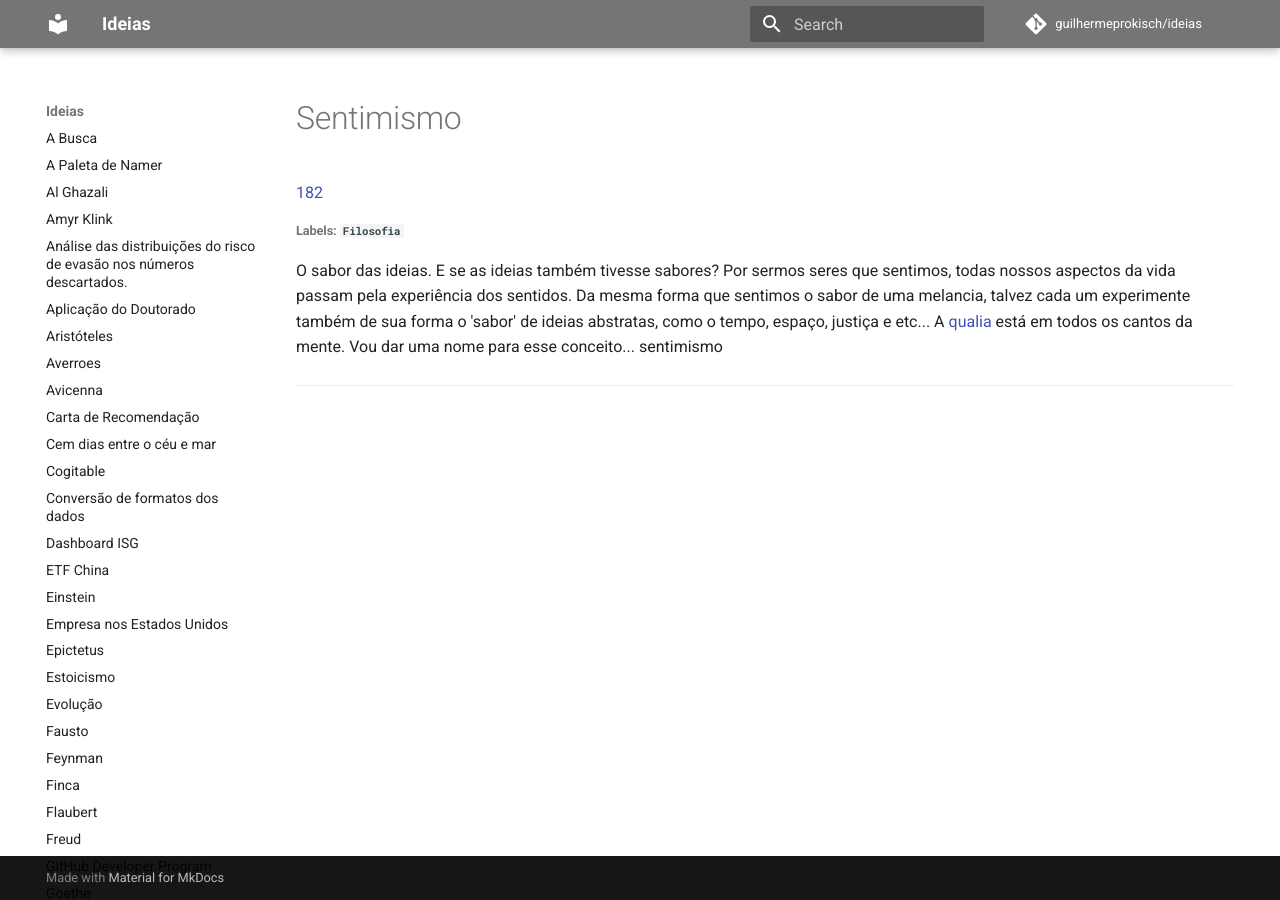
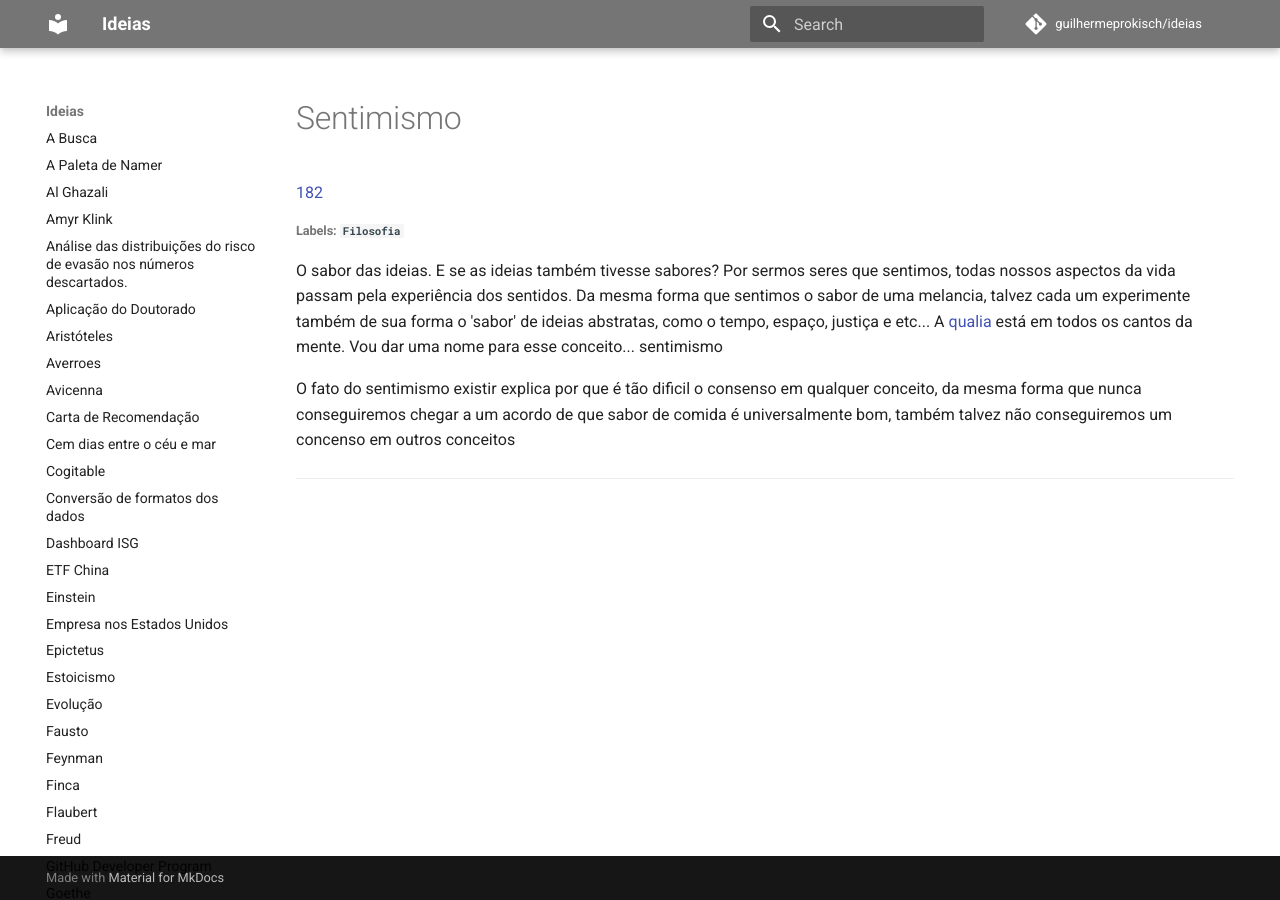
Before and after one commit to guilhermeprokisch/guilherme, an MkDocs documentation site: the page built from docs/sentimismo.md, in a window 1280 px wide. Built offline with MkDocs 1.6.1 and Material for MkDocs 9.7.7, drawn with Linux system fonts in a browser that asks for light colours; comment, search, counter and statistics services are not loaded.

```diff
--- a/docs/sentimismo.md
+++ b/docs/sentimismo.md
@@ -6,5 +6,6 @@
 O sabor das ideias. E se as ideias também tivesse sabores? Por sermos seres que sentimos, todas nossos aspectos da vida passam pela experiência dos sentidos. Da mesma forma que sentimos o sabor de uma melancia, talvez cada um experimente também de sua forma o 'sabor' de ideias abstratas, como o tempo, espaço, justiça e etc... A [qualia](qualia) está em todos os cantos da mente. Vou dar uma nome para esse conceito... sentimismo
 
 
+O fato do sentimismo existir explica por que é tão dificil o consenso em qualquer conceito, da mesma forma que nunca conseguiremos chegar a um acordo de que sabor de comida é universalmente bom, também talvez não conseguiremos um concenso em outros conceitos
 
 -------------------------------------------------------------------------------
```
